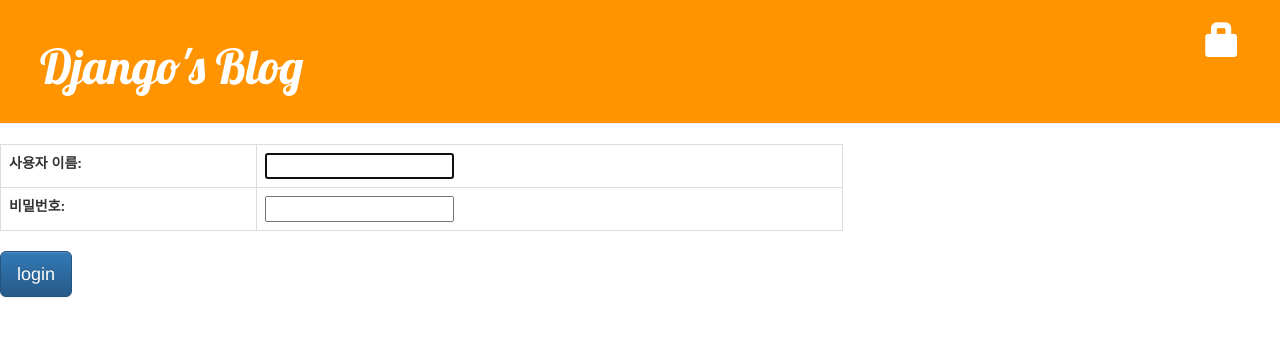
After one commit to wisnkb/python_django, a Django app: page /accounts/login/ in a window 1280 px wide. The commit adds this page. Shown: the top 337 px of the page. Run offline with Django 3.2, Linux system fonts and the light colour scheme; some libraries are stand-ins or nearby versions.

Commit message:
로그인처리

```diff
--- a/blog/templates/blog/base.html
+++ b/blog/templates/blog/base.html
@@ -11,9 +11,16 @@
 </head>
 <body>
     <div class="page-header">
-        <a href="{% url 'post_new' %}" class="top-menu">
-            <span class="glyphicon glyphicon-plus"></span>
-        </a>
+        {% if user.is_authenticated %}
+            <a href="{% url 'post_new' %}" class="top-menu">
+                <span class="glyphicon glyphicon-plus"></span>
+            </a>
+            <p class="top-menu">Hello {{ user.username }}<small>(<a href="{% url 'logout' %}">Log out</a>)</small></p>
+        {% else %}
+            <a href="{% url 'login' %}" class="top-menu">
+                <span class="glyphicon glyphicon-lock"></span>
+            </a>
+        {% endif %}
         <h1><a href="/">Django's Blog</a></h1>
     </div>
 
--- /dev/null
+++ b/blog/templates/registration/login.html
@@ -0,0 +1,19 @@
+{% extends "blog/base.html" %}
+{% block content %}
+{% if form.errors %}
+    <p>이름과 비밀번호가 읷치하지 않습니다. 다시 시도해주세요.</p>
+{% endif %}
+<form method="post" action="{% url 'login' %}">
+    {% csrf_token %}
+    <table class="table table-bordered table-hover">
+        <tr>
+            <td>{{ form.username.label_tag }}</td><td>{{ form.username }}</td>
+        </tr>
+        <tr>
+            <td>{{ form.password.label_tag }}</td><td>{{ form.password }}</td>
+        </tr>
+    </table>
+    <input type="submit" value="login" class="btn btn-primary btn-lg" />
+    <input type="hidden" name="next" value="{{ next }}" />
+</form>
+{% endblock %}
--- a/blog/urls.py
+++ b/blog/urls.py
@@ -8,5 +8,5 @@ urlpatterns = [
     url(r'^post/(?P<pk>\d+)/$', views.post_detail, name='post_detail'),
     url(r'^post/new/$', views.post_new_form, name='post_new'),
     url(r'^post/(?P<pk>\d+)/edit/$', views.post_edit, name='post_edit'),
-
+    url(r'^post/(?P<pk>[0-9]+)/remove/$', views.post_remove, name='post_remove'),
 ]
--- a/mysite/settings.py
+++ b/mysite/settings.py
@@ -122,3 +122,4 @@ USE_TZ = True
 
 STATIC_URL = '/static/'
 STATIC_ROOT = os.path.join(BASE_DIR,'static')
+LOGIN_REDIRECT_URL = '/'
--- a/mysite/urls.py
+++ b/mysite/urls.py
@@ -15,8 +15,11 @@ Including another URLconf
 """
 from django.conf.urls import include,url
 from django.contrib import admin
+from django.contrib.auth import views as auth_views
 
 urlpatterns = [
     url(r'^admin/', admin.site.urls),
     url(r'', include('blog.urls')),
+    url(r'^accounts/login/$', auth_views.login, name='login'),
+    url(r'^accounts/logout/$', auth_views.logout, {'next_page': '/'}, name='logout'),
 ]
```
Also changed, not shown: blog/templates/blog/post_detail.html (+10 -2 lines), blog/templates/blog/post_edit.html (+4 -5 lines), blog/views.py (+8 -0 lines).
